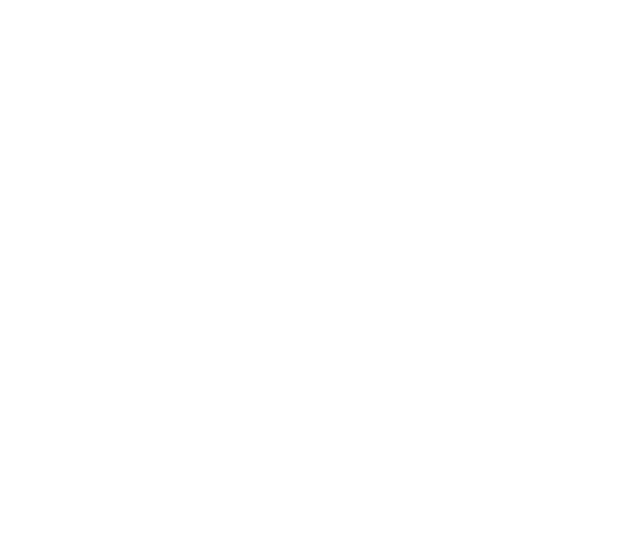
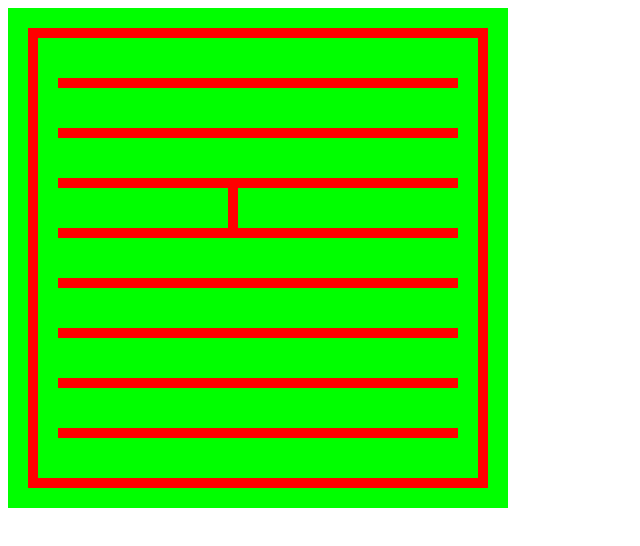
Before and after one commit to Zoli06/tank-2d, a plain HTML site: page index.html in a window 1280 px wide. Shown: the whole page, without its empty margins (0-640 px from the left). Drawn offline with Linux system fonts and the light colour scheme.

Commit message:
Map render works

```diff
--- a/index.html
+++ b/index.html
@@ -8,6 +8,6 @@
   <title>Document</title>
 </head>
 <body>
-
+  <canvas id="canvas"></canvas>
 </body>
 </html>
--- a/js/app.js
+++ b/js/app.js
@@ -1,5 +1,72 @@
+const canvas = document.getElementById('canvas');
+const ctx = canvas.getContext('2d');
+
 class GameMap {
-   render() {
-      console.log('Map render');
-   }
+  wallWidth = 10;
+  blockSize = 50;
+  wallColor = '#ff0000';
+  tunnelColor = '#00ff00';
+
+  render(map) {
+    // 3d matrix
+    // first value is horizontal on left
+    // second value is horizontal on right
+    // third value is vertical on top
+    // fourth value is vertical on bottom
+
+    // set canvas size
+    canvas.width = map[0].length * this.blockSize;
+    canvas.height = map.length * this.blockSize;
+
+    // draw walls
+    for (let y = 0; y < map.length; y++) {
+      for (let x = 0; x < map[y].length; x++) {
+        const blockStartX = x * this.blockSize;
+        const blockStartY = y * this.blockSize;
+        const blockEndX = blockStartX + this.blockSize;
+        const blockEndY = blockStartY + this.blockSize;
+        ctx.fillStyle = this.tunnelColor;
+        ctx.fillRect(blockStartX, blockStartY, this.blockSize, this.blockSize);
+        if (map[y][x][0]) {
+          console.log('left');
+          // line from left middle to middle
+          ctx.fillStyle = this.wallColor;
+          ctx.fillRect(blockStartX, blockStartY + this.blockSize / 2 - this.wallWidth / 2, this.blockSize / 2 + this.wallWidth / 2, this.wallWidth);
+        }
+        if (map[y][x][1]) {
+          console.log('right');
+          // line from right middle to middle
+          ctx.fillStyle = this.wallColor;
+          ctx.fillRect(blockStartX + this.blockSize / 2 - this.wallWidth / 2, blockStartY + this.blockSize / 2 - this.wallWidth / 2, this.blockSize / 2 + this.wallWidth / 2, this.wallWidth);
+        }
+        if (map[y][x][2]) {
+          console.log('top');
+          // line from top middle to middle
+          ctx.fillStyle = this.wallColor;
+          ctx.fillRect(blockStartX + this.blockSize / 2 - this.wallWidth / 2, blockStartY, this.wallWidth, this.blockSize / 2 + this.wallWidth / 2);
+        }
+        if (map[y][x][3]) {
+          console.log('bottom');
+          // line from bottom middle to middle
+          ctx.fillStyle = this.wallColor;
+          ctx.fillRect(blockStartX + this.blockSize / 2 - this.wallWidth / 2, blockStartY + this.blockSize / 2 - this.wallWidth / 2, this.wallWidth, this.blockSize / 2 + this.wallWidth / 2);
+        }
+      }
+    }
+  }
 }
+
+const gameMap = new GameMap();
+// 10x10
+gameMap.render([
+  [[0, 1, 0, 1], [1, 1, 0, 0], [1, 1, 0, 0], [1, 1, 0, 0], [1, 1, 0, 0], [1, 1, 0, 0], [1, 1, 0, 0], [1, 1, 0, 0], [1, 1, 0, 0], [1, 0, 0, 1]],
+  [[0, 0, 1, 1], [1, 1, 0, 0], [1, 1, 0, 0], [1, 1, 0, 0], [1, 1, 0, 0], [1, 1, 0, 0], [1, 1, 0, 0], [1, 1, 0, 0], [1, 1, 0, 0], [0, 0, 1, 1]],
+  [[0, 0, 1, 1], [1, 1, 0, 0], [1, 1, 0, 0], [1, 1, 0, 0], [1, 1, 0, 0], [1, 1, 0, 0], [1, 1, 0, 0], [1, 1, 0, 0], [1, 1, 0, 0], [0, 0, 1, 1]],
+  [[0, 0, 1, 1], [1, 1, 0, 0], [1, 1, 0, 0], [1, 1, 0, 0], [1, 1, 0, 1], [1, 1, 0, 0], [1, 1, 0, 0], [1, 1, 0, 0], [1, 1, 0, 0], [0, 0, 1, 1]],
+  [[0, 0, 1, 1], [1, 1, 0, 0], [1, 1, 0, 0], [1, 1, 0, 0], [1, 1, 1, 0], [1, 1, 0, 0], [1, 1, 0, 0], [1, 1, 0, 0], [1, 1, 0, 0], [0, 0, 1, 1]],
+  [[0, 0, 1, 1], [1, 1, 0, 0], [1, 1, 0, 0], [1, 1, 0, 0], [1, 1, 0, 0], [1, 1, 0, 0], [1, 1, 0, 0], [1, 1, 0, 0], [1, 1, 0, 0], [0, 0, 1, 1]],
+  [[0, 0, 1, 1], [1, 1, 0, 0], [1, 1, 0, 0], [1, 1, 0, 0], [1, 1, 0, 0], [1, 1, 0, 0], [1, 1, 0, 0], [1, 1, 0, 0], [1, 1, 0, 0], [0, 0, 1, 1]],
+  [[0, 0, 1, 1], [1, 1, 0, 0], [1, 1, 0, 0], [1, 1, 0, 0], [1, 1, 0, 0], [1, 1, 0, 0], [1, 1, 0, 0], [1, 1, 0, 0], [1, 1, 0, 0], [0, 0, 1, 1]],
+  [[0, 0, 1, 1], [1, 1, 0, 0], [1, 1, 0, 0], [1, 1, 0, 0], [1, 1, 0, 0], [1, 1, 0, 0], [1, 1, 0, 0], [1, 1, 0, 0], [1, 1, 0, 0], [0, 0, 1, 1]],
+  [[0, 1, 1, 0], [1, 1, 0, 0], [1, 1, 0, 0], [1, 1, 0, 0], [1, 1, 0, 0], [1, 1, 0, 0], [1, 1, 0, 0], [1, 1, 0, 0], [1, 1, 0, 0], [1, 0, 1, 0]],
+]);
```
